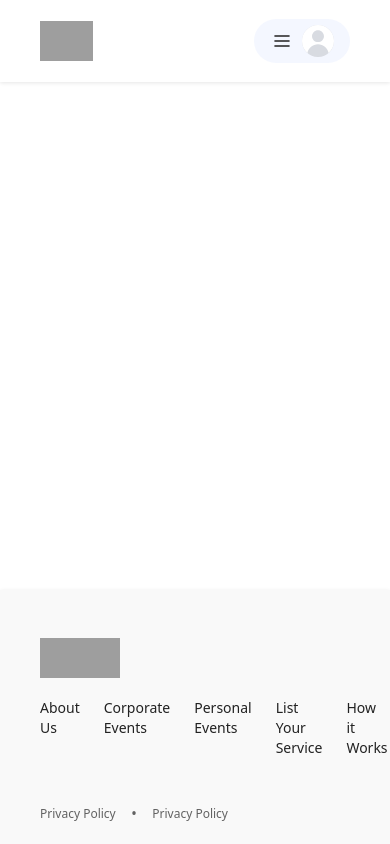
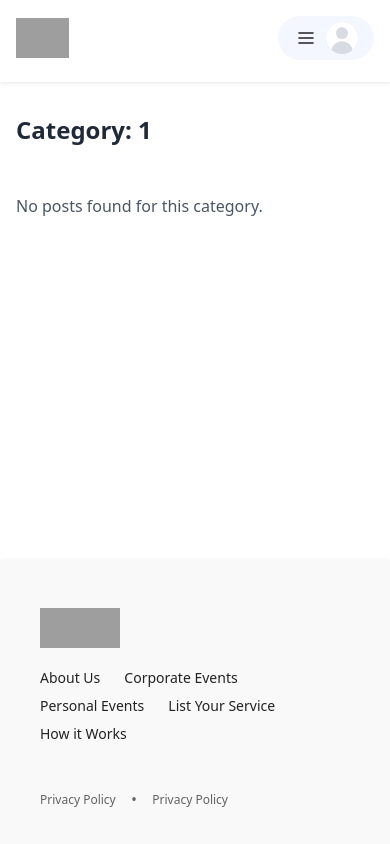
Before and after one commit to infas03/blog-assesment, a Nuxt app: page /category/1 in a window 390 px wide. Built offline with nearby package versions, Linux system fonts and the light colour scheme; grey boxes are pictures that could not be loaded.

Commit message:
category routes and post states done

```diff
--- a/components/blog/BlogCard.vue
+++ b/components/blog/BlogCard.vue
@@ -1,9 +1,9 @@
 <template>
   <div
-    class="relative group cursor-pointer rounded-lg overflow-hidden transition-transform duration-300 ease-in-out w-full md:w-[48%] lg:w-[32%] pb-[30px] hover:scale-105 hover:shadow-lg"
+    class="relative group cursor-pointer rounded-lg overflow-hidden transition-transform duration-300 ease-in-out w-full  hover:scale-105 hover:shadow-lg"
     @click="onReadMore"
   >
-    <img :src="post.image" :alt="title" class="w-full h-[280px] object-cover rounded-lg" />
+    <img :src="post.image" :alt="post.title" class="w-full h-[280px] object-cover rounded-lg" />
     <div class="p-0 transition-all duration-300 ease-in-out group-hover:p-2">
       <span class="text-xs text-gray1">{{ formatDate(post.createdDate) }}</span>
       <h2 class="text-base font-semibold text-gray2 mt-2">
@@ -13,24 +13,27 @@
         {{ post.description }}
       </p>
     </div>
-    <div class="absolute top-4 right-4 bg-black/25 text-white text-[10px] font-bold uppercase px-2.5 py-2 rounded-lg">{{ post.category }}</div>
+    <div @click="onCategory" class="absolute top-4 right-4 bg-black/25 hover:bg-black/50 text-white text-[10px] font-bold uppercase px-2.5 py-2 rounded-lg">{{ post.category }}</div>
   </div>
 </template>
 
-<script setup>
+<script setup lang="ts">
+import type { Post } from '~/types/post';
 import { formatDate } from '~/utils/functions';
 
-const props = defineProps({
-  post: {
-    type: Object,
-    required: true,
-  },
-});
+const props = defineProps<{
+  post: Post;
+}>();
 
-const emit = defineEmits(['readMore']);
+const emit = defineEmits(['readMore', 'navigateCategory']);
 
 const onReadMore = () => {
   emit('readMore', props.post.id);
+};
+
+const onCategory = (event: MouseEvent) => {
+  event.stopPropagation();
+  emit('navigateCategory', props.post.category);
 };
 </script>
 
--- a/components/layout/Footer.vue
+++ b/components/layout/Footer.vue
@@ -1,8 +1,8 @@
 <template>
-  <footer class="shadow-header-shadow py-12 pb-9 px-10 md:px-[100px] h-[254px] flex justify-between items-start bg-lightGray">
+  <footer class="shadow-header-shadow py-12 pb-9 px-10 md:px-[100px] minh-[254px] flex justify-between items-start bg-lightGray">
     <div class="flex flex-col w-full">
       <img src="assets/images/Brand.png" alt="Brand Logo" class="h-10 w-20" />
-      <ul class="mt-5 flex flex-row gap-x-6 text-sm text-black1 cursor-pointer">
+      <ul class="mt-5 flex flex-wrap gap-x-6 gap-y-2 text-sm text-black1 cursor-pointer">
         <li>About Us</li>
         <li>Corporate Events</li>
         <li>Personal Events</li>
--- a/components/layout/Header.vue
+++ b/components/layout/Header.vue
@@ -1,13 +1,16 @@
 <template>
-  <header class="shadow-header-shadow py-4 px-10 md:px-[100px] h-[82px] flex justify-between items-center">
+  <header class="w-full shadow-header-shadow py-4 h-[82px]">
+    <div class="max-w-[1280px] mx-auto flex justify-between items-center px-4 sm:px-8 lg:px-[100px]">
+      <!-- Left Section -->
       <div class="flex flex-row gap-x-4 items-center">
-      <img src="assets/images/Brand.png" alt="Brand Logo" class="h-10 w-auto" />
+        <img @click="navigateToHome" src="assets/images/Brand.png" alt="Brand Logo" class="h-10 w-auto cursor-pointer" />
         <div class="flex flex-row gap-x-2">
-        <Call class="text-xl hidden md:flex"/>
+          <Call class="text-xl hidden md:flex" />
           <p class="text-sm hidden md:flex">+1 (628) 587-3235</p>
         </div>
+      </div>
 
-    </div>
+      <!-- Right Section -->
       <div class="flex flex-row gap-x-4 items-center">
         <p class="text-sm font-semibold hidden md:flex">Top Vendors, Apply Now!</p>
         <div class="flex flex-row gap-x-2 bg-[#296BFF0D] px-4 py-1.5 rounded-[40px]">
@@ -19,6 +22,7 @@
           </button>
         </div>
       </div>
+    </div>
   </header>
 </template>
 
@@ -26,4 +30,11 @@
 import Call from '~/assets/icons/Call.svg';
 import Menu from '~/assets/icons/Menu.svg';
 import User from '~/assets/icons/User.svg';
+import { useRouter } from 'vue-router';
+
+const router = useRouter();
+
+const navigateToHome = () => {
+  router.push(`/`);
+};
 </script>
--- a/layouts/default.vue
+++ b/layouts/default.vue
@@ -1,8 +1,8 @@
 <template>
-  <div class="flex flex-col min-h-screen">
+  <div class="flex flex-col min-h-screen min-w-[320px]">
     <Header />
 
-    <main class="flex-grow py-8 px-10 md:px-[100px]">
+    <main class="flex-grow w-full mx-auto max-w-[1280px] px-4 sm:px-8 lg:px-[100px] py-8">
       <NuxtPage />
     </main>
 
@@ -11,6 +11,6 @@
 </template>
 
 <script setup>
-import Footer from '~/components/layout/Footer.vue';
-import Header from '~/components/layout/Header.vue';
+import Footer from "~/components/layout/Footer.vue";
+import Header from "~/components/layout/Header.vue";
 </script>
--- /dev/null
+++ b/pages/category/[name].vue
@@ -0,0 +1,57 @@
+<template>
+  <div class="space-y-12">
+    <h1 class="text-2xl font-bold text-gray-800 capitalize">
+      Category: {{ categoryName }}
+    </h1>
+    <div v-if="loading">
+      <BlogPostSkeleton />
+    </div>
+    <div v-else-if="error" class="text-red-500">{{ error }}</div>
+    <div v-else-if="filteredPosts.length === 0" class="text-gray-600">
+      No posts found for this category.
+    </div>
+    <div v-else class="grid grid-cols-1 md:grid-cols-2 lg:grid-cols-3 gap-6">
+      <BlogCard
+        v-for="post in filteredPosts"
+        :key="post.id"
+        :post="post"
+        @readMore="navigateToPost(post.id)"
+      />
+    </div>
+  </div>
+</template>
+
+<script setup lang="ts">
+import { useRoute, useRouter } from 'vue-router';
+import { computed, onMounted, ref } from 'vue';
+import BlogCard from '~/components/blog/BlogCard.vue';
+import { usePostsStore } from '~/store/post';
+import BlogPostSkeleton from '~/components/blog/BlogPostSkeleton.vue';
+
+const route = useRoute();
+const router = useRouter();
+
+const categoryName = route.params.name as string;
+
+const postsStore = usePostsStore();
+const posts = computed(() => postsStore.posts);
+const loading = computed(() => postsStore.loading);
+const error = computed(() => postsStore.error);
+
+const filteredPosts = computed(() =>
+  posts.value.filter((post) => post.category.toLowerCase() === categoryName.toLowerCase())
+);
+
+const navigateToPost = (id: number) => {
+  router.push(`/post/${id}`);
+};
+
+onMounted(() => {
+  if (!posts.value.length) {
+    postsStore.fetchPosts();
+  }
+});
+</script>
+
+<style scoped>
+</style>
--- a/pages/index.vue
+++ b/pages/index.vue
@@ -1,25 +1,42 @@
 <template>
   <div class="flex flex-col w-full gap-y-12">
     <h1 class="text-2xl text-black1 font-bold">Popular Articles</h1>
-    <div class="flex gap-5 flex-wrap">
+    <div v-if="loading" class="text-gray-500">Loading posts...</div>
+    <div v-else-if="error" class="text-red-500">{{ error }}</div>
+    <div v-else class="grid grid-cols-1 md:grid-cols-2 lg:grid-cols-3 gap-6">
       <BlogCard
-        v-for="post in blogPosts"
+        v-for="post in posts"
         :key="post.id"
         :post="post"
         @readMore="navigateToPost"
+        @navigateCategory="navigateToCategory"
       />
     </div>
   </div>
 </template>
 
-<script setup>
-import BlogCard from "~/components/blog/BlogCard.vue";
-import { blogPosts } from "~/constant/mock";
-import { useRouter } from 'vue-router';
+<script setup lang="ts">
+import { usePostsStore } from '~/store/post';
 
 const router = useRouter();
+const postsStore = usePostsStore();
 
-const navigateToPost = (id) => {
+const posts = computed(() => postsStore.posts);
+const loading = computed(() => postsStore.loading);
+const error = computed(() => postsStore.error);
+
+onMounted(() => {
+  if (!posts.value.length) {
+    postsStore.fetchPosts();
+  }
+});
+
+// Navigation handlers
+const navigateToPost = (id: number) => {
   router.push(`/post/${id}`);
 };
+
+const navigateToCategory = (category: string) => {
+  router.push(`/category/${encodeURIComponent(category)}`);
+};
 </script>
--- a/pages/post/[id].vue
+++ b/pages/post/[id].vue
@@ -3,12 +3,13 @@
     <div v-if="loading" class="space-y-6">
       <BlogPostSkeleton />
     </div>
-    <div v-else>
-      <div class="rounded-lg shadow-sm bg-white flex flex-col md:flex-row gap-6">
-        <img :src="post.image" :alt="title" class="md:w-1/2 h-[280px] object-cover rounded-lg" />
+    <div v-else-if="error" class="text-red-500">{{ error }}</div>
+    <div v-else-if="post">
+      <div class="rounded-lg bg-white flex flex-col md:flex-row gap-6">
+        <img :src="post?.image" :alt="post?.title" class="md:w-1/2 h-[280px] object-cover rounded-lg" />
         <div class="flex flex-col gap-2">
           <h1 class="text-xl font-bold text-gray2">{{ post.title }}</h1>
-          <div class="w-fit bg-gray3 text-white text-[10px] font-bold uppercase px-2.5 py-2 rounded-lg">{{ post.category }}</div>
+          <div @click="onCategory" class="w-fit bg-gray-400 text-white text-[10px] font-bold uppercase px-2.5 py-2 rounded-lg">{{ post.category }}</div>
           <p class="text-gray-600">{{ post.description }}</p>
         </div>
       </div>
@@ -19,17 +20,26 @@
 <script setup>
 import { useRoute } from 'vue-router';
 import { usePostsStore } from '~/store/post';
-
+const router = useRouter();
 const route = useRoute();
 const postId = Number(route.params.id);
 
 const postsStore = usePostsStore();
 const post = computed(() => postsStore.currentPost);
+const error = computed(() => postsStore.error);
 const loading = computed(() => postsStore.loading);
 
 onMounted(() => {
   postsStore.fetchPostById(postId);
 });
+
+const onCategory = () => {
+  if (post.value && post.value.category) {
+    router.push(`/category/${encodeURIComponent(post.value.category)}`);
+  } else {
+    console.error("Category is not available.");
+  }
+};
 </script>
 
 <style scoped>
--- /dev/null
+++ b/types/post.ts
@@ -0,0 +1,8 @@
+export interface Post {
+  id: number;
+  title: string;
+  description: string;
+  image: string;
+  category: string;
+  createdDate: number;
+}
```
Also changed, not shown: store/post.ts (+1 -9 lines). Lines whose indentation alone changed are shown as unchanged.
